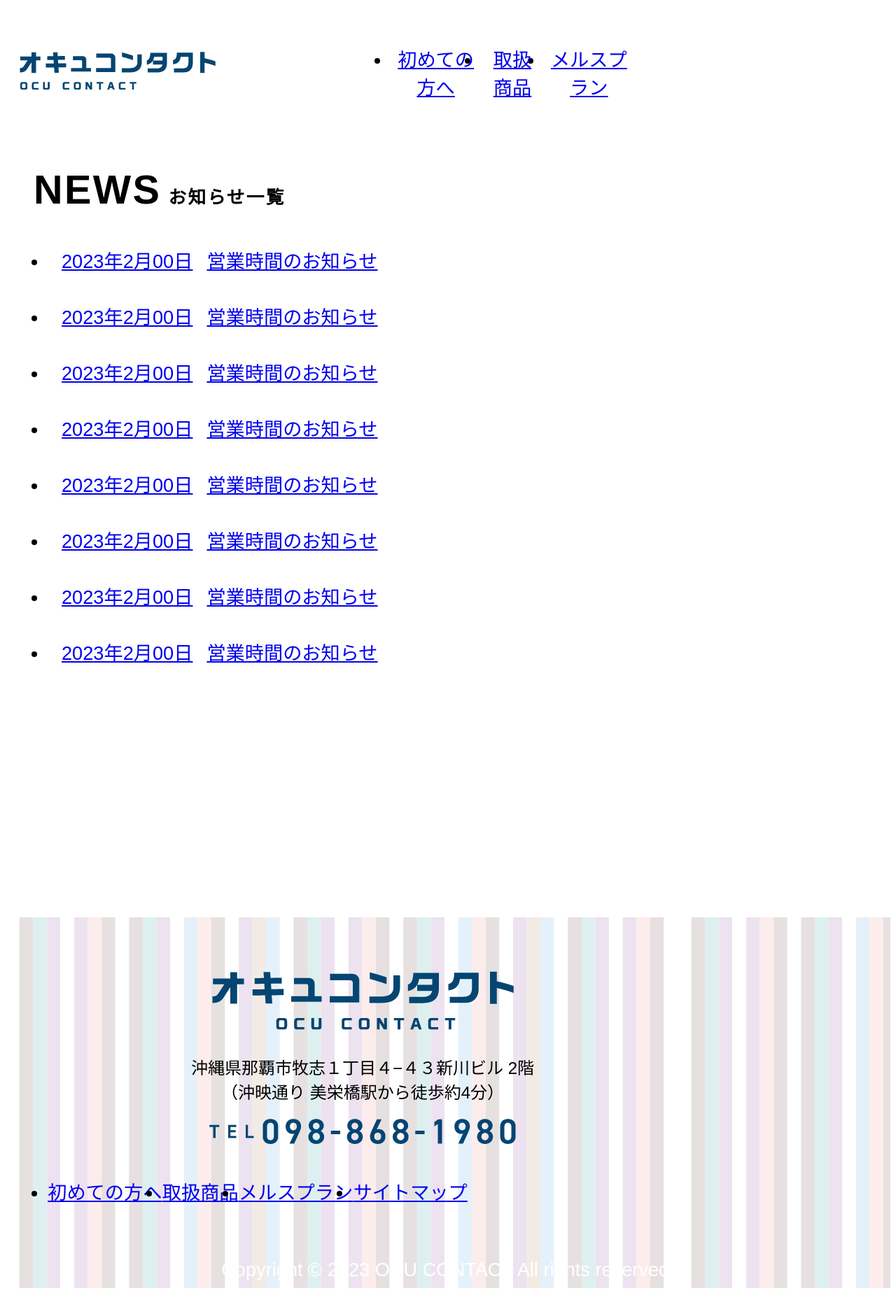
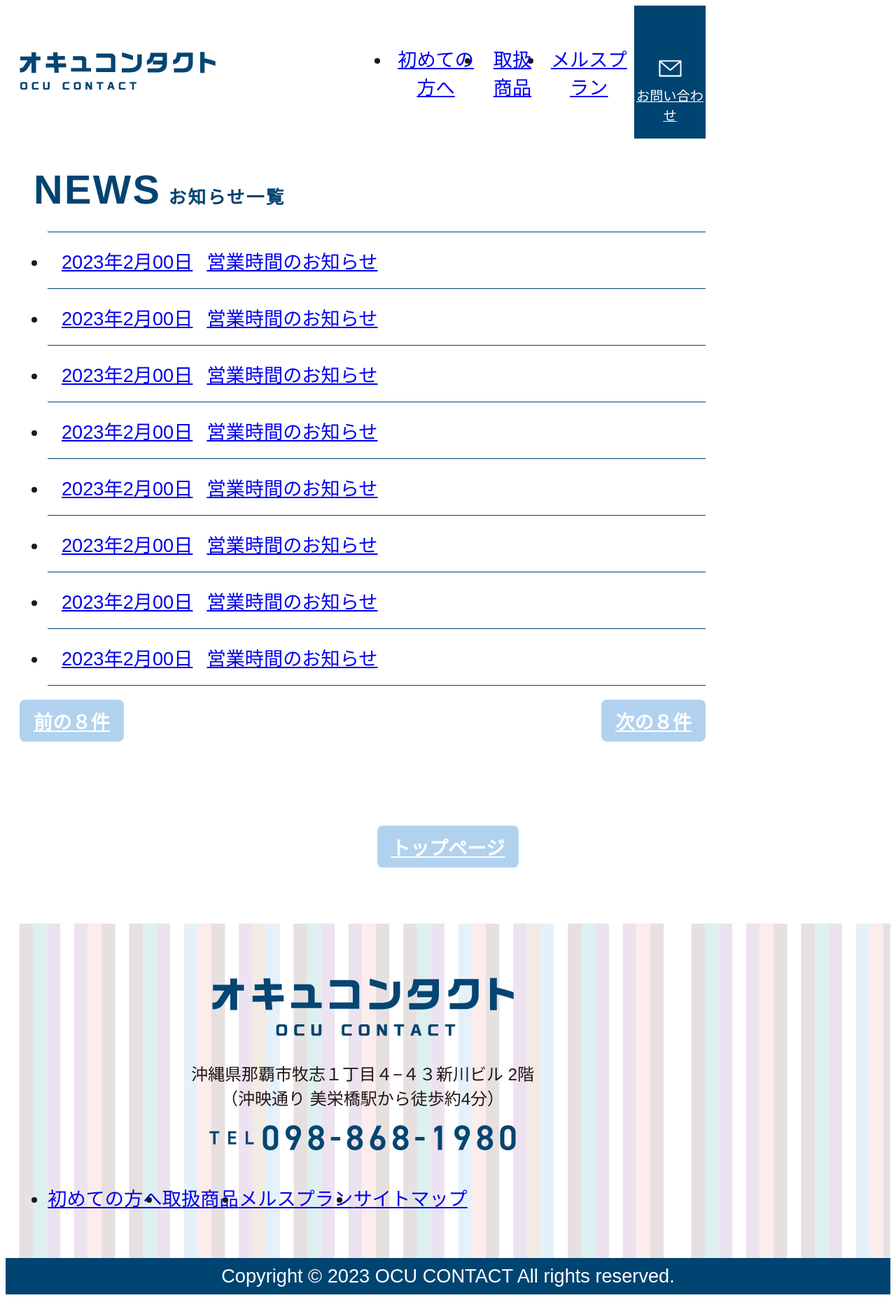
Before and after one commit to wataru-naba/okyura, a PHP site: page /news.html in a window 1280 px wide. Shown: the whole page at 70% size. Run offline with PHP 8.4, Linux system fonts and the light colour scheme.

Commit message:
root import 修正

```diff
--- a/css/news.css
+++ b/css/news.css
@@ -1,3 +1,4 @@
+@import url('./root.css');
 @font-face{
     font-family:"font";
     src: url("../font/font.svg?76639741#font") format("svg");
--- a/css/sitemap.css
+++ b/css/sitemap.css
@@ -1,3 +1,4 @@
+@import url('./root.css');
 section.sitemap{
     margin: 40px 0;
 }
```
